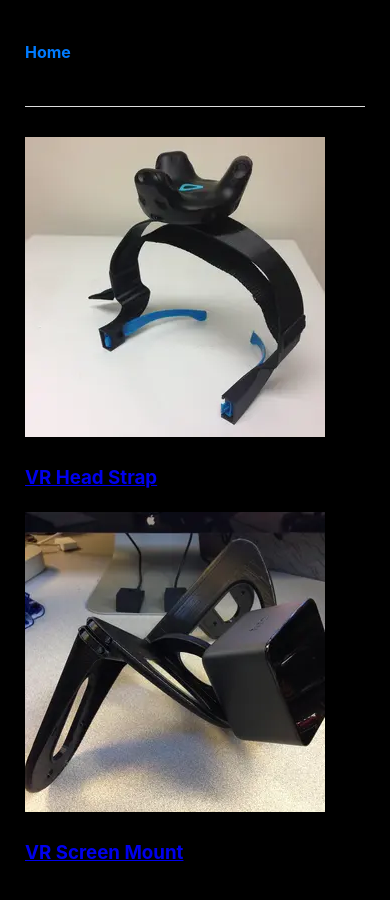
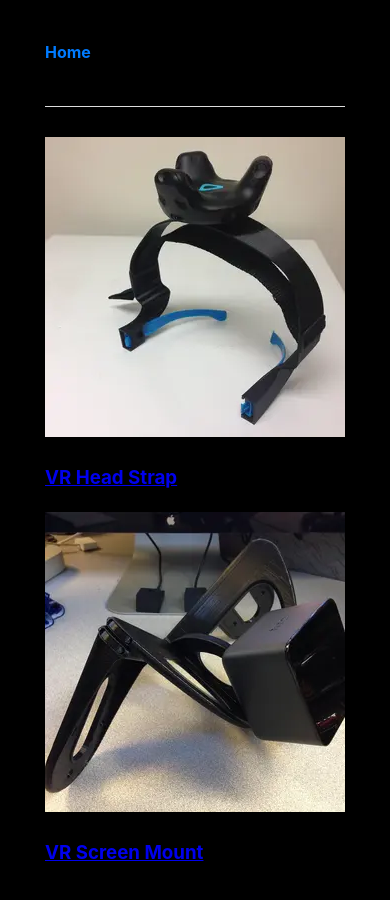
Before and after one commit to tenorvis/portfolio, a Jekyll site: the page built from index.html, in a window 390 px wide. Built offline with Jekyll 4.4.1, drawn with Linux system fonts in a browser that asks for light colours.

Commit message:
More padding for edges take 4

```diff
--- a/assets/css/style.css
+++ b/assets/css/style.css
@@ -28,7 +28,7 @@ nav a {
     /* 250px min-width ensures it fits on narrow iPhones without hitting edges */
     grid-template-columns: repeat(auto-fill, minmax(250px, 1fr));
     gap: 45px;
-    margin-bottom: 50px;
+    margin-bottom: 45px;
 }
 
 .thumb-card {
@@ -82,7 +82,7 @@ nav a {
 /* --- Mobile Specific Fixes --- */
 @media (max-width: 480px) {
     body {
-        padding: 0 25px; /* Slightly tighter padding for small screens */
+        padding: 0 45px; /* Slightly tighter padding for small screens */
     }
 
     .gallery {
```
